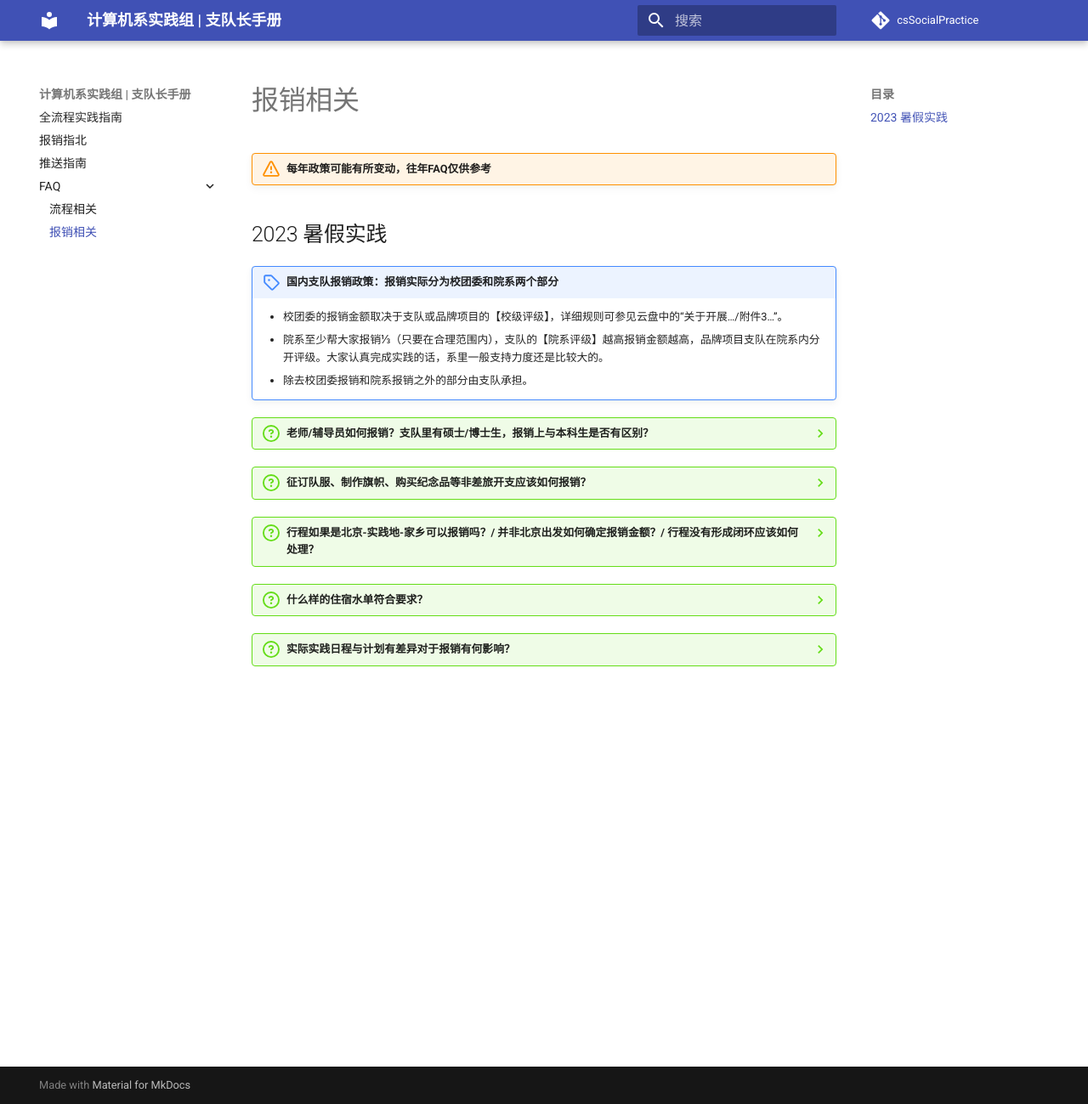
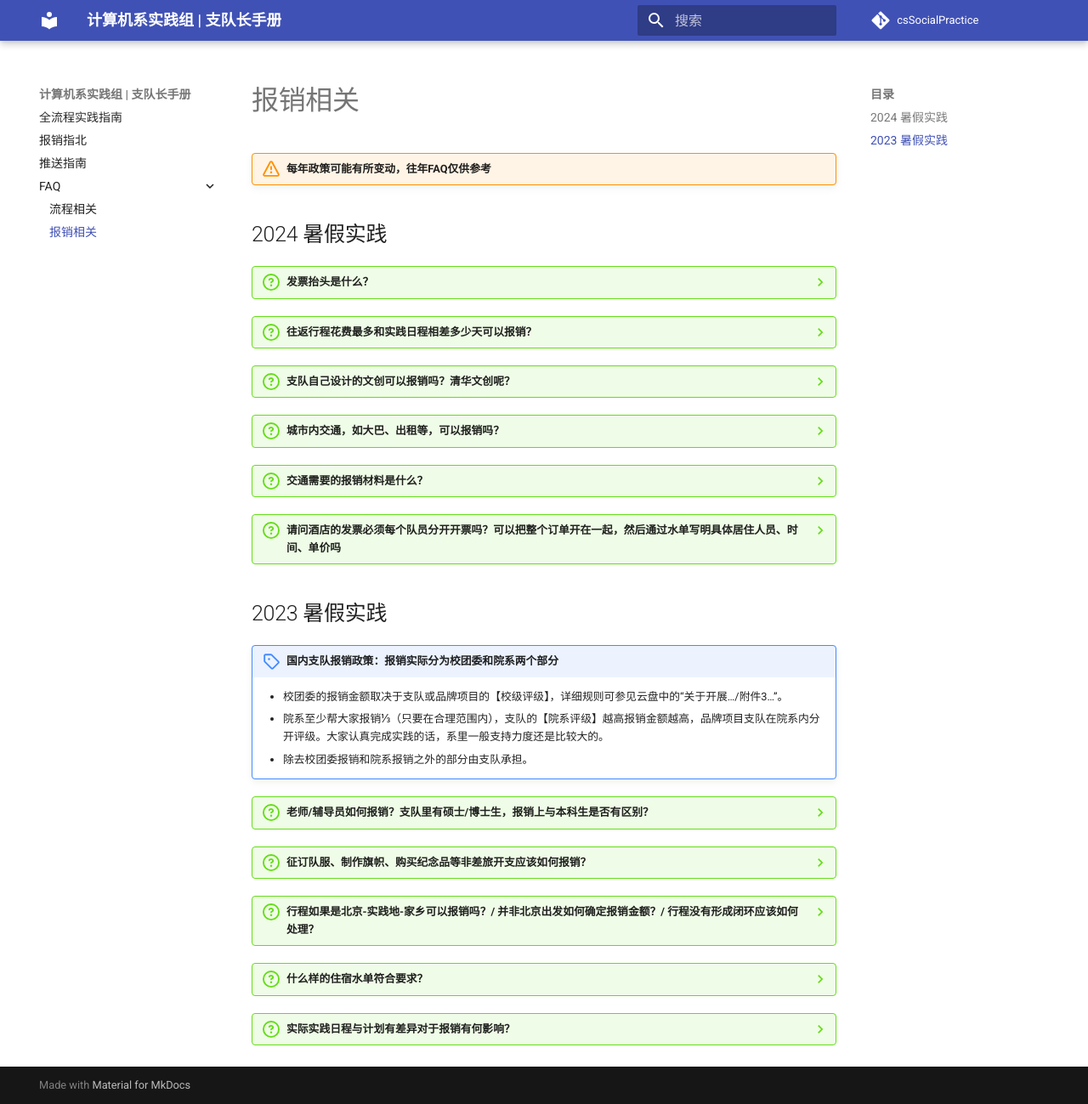
Before and after one commit to wang-yk-never/csSocialPractice, an MkDocs documentation site: the page built from docs/FAQ/报销相关.md, in a window 1280 px wide and 1299 px high. Shown: the whole window at 85% size. Built offline with MkDocs 1.6.1 and Material for MkDocs 9.7.7, drawn with Linux system fonts in a browser that asks for light colours; comment, search, counter and statistics services are not loaded.

Commit message:
jyw报销相关内容根据群聊更新

```diff
--- a/docs/FAQ/报销相关.md
+++ b/docs/FAQ/报销相关.md
@@ -1,4 +1,35 @@
 !!! warning "每年政策可能有所变动，往年FAQ仅供参考"
+
+## 2024 暑假实践
+
+??? question "发票抬头是什么？"
+
+    本次暑期实践发票可开具【清华大学】或【清华大学教育基金会】，同一个支队内部保持统一即可。
+
+??? question "往返行程花费最多和实践日程相差多少天可以报销？"
+
+    - 一般来说相差一天可以，例如20号结束、21号返程；去程也是一样，比如19号开始、18号去
+    - 如果实践结束之后在当地玩两天再离开，也就是返程晚了两天，则不予报销多出来的住宿和返程车票
+    - 在实践前先从家里去外地游玩，从外地再坐高铁去实践目的地，这样前一段路程不可以报销，后一段路程可以报销
+
+??? question "支队自己设计的文创可以报销吗？清华文创呢？"
+
+    - 纪念宣传品报销价格上限为1000元，建议报销金额为500元，如果纪念宣传品最终金额超过500元，需要向实践组申请。
+    - 开具发票时**“类型”**一栏不要填写礼品，可以填写**宣传品**用于报销。
+    - 清华文创一般是没法报销的
+
+??? question "城市内交通，如大巴、出租等，可以报销吗？"
+
+    合理范围内的城市内交通（包车、正常价格的出租）可以报销，要保证能开发票
+
+??? question "交通需要的报销材料是什么？"
+
+    - 火车票的话只需要火车站打印的那个报销凭证就行，机票报销需要行程，也可以用发票+订单截图，超过1k需要支付记录。
+    - 报销规定动卧是不在报销范围内的，只有硬卧和二等座可以报销；飞机经济舱能报销
+
+??? question "请问酒店的发票必须每个队员分开开票吗？可以把整个订单开在一起，然后通过水单写明具体居住人员、时间、单价吗"
+
+    必须是每个房间或者每个人员开一张票
 
 ## 2023 暑假实践
 
```
